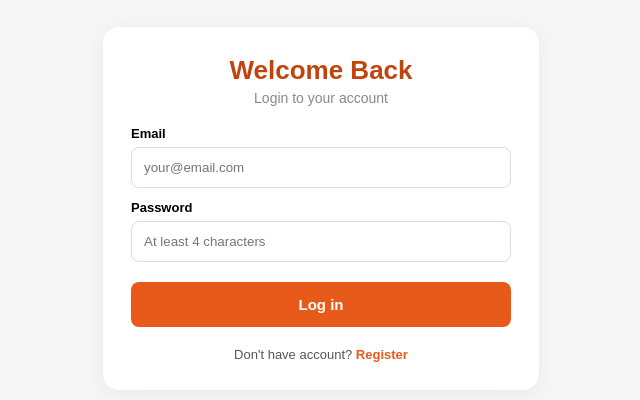
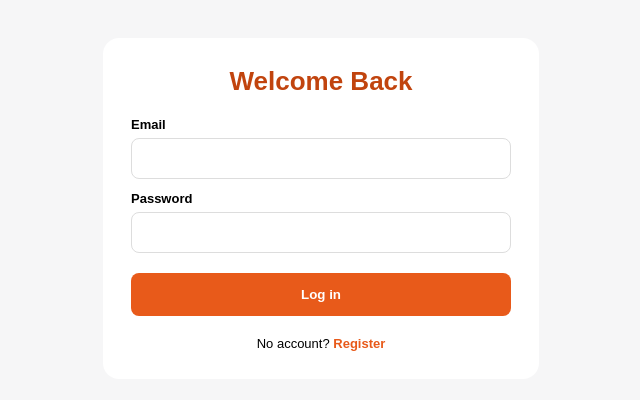
Before and after one commit to wickedrazzy3-commits/Razzy-store, a Next.js app: page / in a window 1280 px wide. Shown: the part 212-612 px from the top of the page, without its empty margins (319-959 px from the left). Built offline with nearby package versions, Linux system fonts and the light colour scheme.

Commit message:
Update page.js

```diff
--- a/app/page.js
+++ b/app/page.js
@@ -1,5 +1,8 @@
 'use client';
 import { useState, useEffect } from 'react';
+
+const PAYSTACK_PUBLIC_KEY = "pk_live_e53e70211b051a607dea27a34fe32091d35917c2"; // <-- REPLACE WITH YOUR OWN KEY HERE!!!
+const DEPOSIT_FEE = 50;
 
 const DEFAULTS=[
  {id:1,name:"Facebook create page ✅ ( all accounts can create",price:4000,oldPrice:5000,type:"digital",img:"https://images.unsplash.com/photo-1611162616475-46b76543ac5f?w=400", delivery:"Page Key: PAGE-RAZZY-8849"},
@@ -16,121 +19,170 @@ export default function Home() {
   const [qtys, setQtys] = useState({1:1,2:1,3:1});
   const [paying, setPaying] = useState(null);
   const [activeDelivery, setActiveDelivery] = useState(null);
+  const [orders, setOrders] = useState([]);
+  const [wallet, setWallet] = useState(0);
+  const [showDeposit, setShowDeposit] = useState(false);
+  const [depositAmount, setDepositAmount] = useState('');
+  const [tab, setTab] = useState('shop');
 
   useEffect(() => {
+    const script = document.createElement("script");
+    script.src = "https://js.paystack.co/v1/inline.js";
+    script.async = true;
+    document.body.appendChild(script);
     try{
       const savedUser = localStorage.getItem("razzy_user");
       if(savedUser) setUser(JSON.parse(savedUser));
       const s=localStorage.getItem("razzy_products");
       if(s){ const p=JSON.parse(s); if(Array.isArray(p)&&p.length>0) setProducts(p); }
+      const o=localStorage.getItem("razzy_orders_v2");
+      if(o) setOrders(JSON.parse(o));
+      const w=localStorage.getItem("razzy_wallet");
+      if(w) setWallet(Number(w));
     }catch{}
   }, []);
+  useEffect(()=>{localStorage.setItem("razzy_orders_v2",JSON.stringify(orders))},[orders]);
+  useEffect(()=>{localStorage.setItem("razzy_wallet", String(wallet))},[wallet]);
 
   const handleAuth = () => {
     if(!email ||!password) return alert('Enter email & password');
-    if(password.length < 4) return alert('Password too short');
+    let users = []; try{ users = JSON.parse(localStorage.getItem("razzy_all_users")||"[]"); }catch{ users=[]; }
+    if(isRegister){
+      if(users.find(u=>u.email===email)) return alert('Already registered! Login');
+      users.push({email,password}); localStorage.setItem("razzy_all_users", JSON.stringify(users));
+      localStorage.setItem("razzy_user", JSON.stringify({email})); setUser({email});
+      alert('Account created! ✅');
+    }else{
+      const found = users.find(u=>u.email===email && u.password===password);
+      if(users.length>0 &&!found) return alert('Wrong email or password');
+      if(users.length===0){ users.push({email,password}); localStorage.setItem("razzy_all_users", JSON.stringify(users)); }
+      localStorage.setItem("razzy_user", JSON.stringify({email})); setUser({email});
+    }
+  };
 
-    // Get all users
-    let users = [];
-    try{ users = JSON.parse(localStorage.getItem("razzy_all_users")||"[]"); }catch{ users=[]; }
+  const handlePaystackDeposit = () => {
+    const amt = Number(depositAmount);
+    if(!amt || amt < 100) return alert('Min ₦100 deposit');
+    if(!window.PaystackPop){ alert('Paystack loading... try again in 2 sec'); return; }
+    if(PAYSTACK_PUBLIC_KEY.includes("xxxx")){ alert('⚠️ REPLACE PAYSTACK_PUBLIC_KEY with your real pk_... key at top of code!'); return; }
 
-    if(isRegister){
-      // REGISTER
-      if(users.find(u=>u.email===email)) return alert('Email already registered! Login instead');
-      users.push({email,password});
-      localStorage.setItem("razzy_all_users", JSON.stringify(users));
-      localStorage.setItem("razzy_user", JSON.stringify({email}));
-      setUser({email});
-      alert('Account created! ✅ Welcome to Razzy Store');
-    }else{
-      // LOGIN
-      const found = users.find(u=>u.email===email && u.password===password);
-      if(!found && users.length>0) return alert('Wrong email or password! If new, click Register');
-      // If no users yet, allow first login as register
-      if(users.length===0){
-        users.push({email,password});
-        localStorage.setItem("razzy_all_users", JSON.stringify(users));
-      }
-      localStorage.setItem("razzy_user", JSON.stringify({email}));
-      setUser({email});
-    }
+    const handler = window.PaystackPop.setup({
+      key: PAYSTACK_PUBLIC_KEY,
+      email: user?.email || email || "customer@razzystore.com",
+      amount: amt * 100, // kobo
+      currency: "NGN",
+      ref: "RAZZY_"+Date.now(),
+      callback: function(response){
+        // Paystack success - deduct fee
+        const credited = amt - DEPOSIT_FEE;
+        if(credited <= 0) return alert('Amount too small after ₦50 fee');
+        setWallet(w=>w+credited);
+        alert(`✅ Paid ₦${amt.toLocaleString()} | Fee ₦${DEPOSIT_FEE} | Credited ₦${credited.toLocaleString()} to wallet!`);
+        setDepositAmount(''); setShowDeposit(false);
+      },
+      onClose: function(){ alert('Payment cancelled'); }
+    });
+    handler.openIframe();
   };
 
   const changeQty=(id,delta)=>setQtys(p=>({...p,[id]:Math.max(1,(p[id]||1)+delta)}));
   const handlePay=async(product)=>{
     const qty=qtys[product.id]||1;
+    const total=Number(product.price)*qty;
+    if(wallet < total) return alert(`❌ Insufficient! Wallet ₦${wallet.toLocaleString()} need ₦${total.toLocaleString()}. Deposit first!`);
     setPaying(product.id);
-    await new Promise(r=>setTimeout(r,1000));
-    setActiveDelivery({product:`${product.name} x${qty}`, price:product.price*qty, deliveryInfo:product.delivery});
+    await new Promise(r=>setTimeout(r,800));
+    setWallet(w=>w-total);
+    const newOrder={id:Date.now(), name:product.name, qty, total, img:product.img, delivery:product.delivery, date:new Date().toLocaleString()};
+    setOrders(prev=>[newOrder,...prev]);
     setPaying(null);
+    setActiveDelivery(newOrder);
   };
+
+  const totalSpent = orders.reduce((a,b)=>a+b.total,0);
+  const totalItems = orders.reduce((a,b)=>a+b.qty,0);
+  const totalDeposited = wallet + totalSpent;
 
   if(!user){
     return(
       <div style={{minHeight:'100vh',display:'flex',alignItems:'center',justifyContent:'center',padding:20,background:'#f6f6f7',fontFamily:'sans-serif'}}>
-        <div style={{background:'white',width:'100%',maxWidth:380,borderRadius:16,padding:28,boxShadow:'0 4px 20px rgba(0,0,0,0.06)'}}>
+        <div style={{background:'white',width:'100%',maxWidth:380,borderRadius:16,padding:28}}>
           <h1 style={{color:'#C1440E',fontSize:26,fontWeight:800,textAlign:'center',margin:0}}>{isRegister?'Create Account':'Welcome Back'}</h1>
-          <p style={{textAlign:'center',color:'#888',fontSize:14,marginTop:4}}>{isRegister?'Register for permanent access':'Login to your account'}</p>
-
-          <div style={{marginTop:20,fontWeight:600,fontSize:13}}>Email</div>
-          <input value={email} onChange={e=>setEmail(e.target.value)} placeholder="your@email.com" style={{width:'100%',padding:12,borderRadius:8,border:'1px solid #ddd',marginTop:6,boxSizing:'border-box'}}/>
-
-          <div style={{marginTop:12,fontWeight:600,fontSize:13}}>Password</div>
-          <input type="password" value={password} onChange={e=>setPassword(e.target.value)} placeholder="At least 4 characters" style={{width:'100%',padding:12,borderRadius:8,border:'1px solid #ddd',marginTop:6,boxSizing:'border-box'}}/>
-
-          <button onClick={handleAuth} style={{width:'100%',background:'#E85A1A',color:'white',border:0,padding:14,borderRadius:8,fontWeight:700,marginTop:20,cursor:'pointer',fontSize:15}}>
-            {isRegister?'Register':'Log in'}
-          </button>
-
-          <div style={{textAlign:'center',marginTop:20,fontSize:13,color:'#555'}}>
-            {isRegister?'Already have account? ':'Don\'t have account? '}
-            <span onClick={()=>setIsRegister(!isRegister)} style={{color:'#E85A1A',cursor:'pointer',fontWeight:700}}>{isRegister?'Login':'Register'}</span>
-          </div>
+          <div style={{marginTop:20,fontWeight:600,fontSize:13}}>Email</div><input value={email} onChange={e=>setEmail(e.target.value)} style={{width:'100%',padding:12,borderRadius:8,border:'1px solid #ddd',marginTop:6,boxSizing:'border-box'}}/>
+          <div style={{marginTop:12,fontWeight:600,fontSize:13}}>Password</div><input type="password" value={password} onChange={e=>setPassword(e.target.value)} style={{width:'100%',padding:12,borderRadius:8,border:'1px solid #ddd',marginTop:6,boxSizing:'border-box'}}/>
+          <button onClick={handleAuth} style={{width:'100%',background:'#E85A1A',color:'white',border:0,padding:14,borderRadius:8,fontWeight:700,marginTop:20}}>{isRegister?'Register':'Log in'}</button>
+          <div style={{textAlign:'center',marginTop:20,fontSize:13}}>{isRegister?'Have account? ':'No account? '}<span onClick={()=>setIsRegister(!isRegister)} style={{color:'#E85A1A',fontWeight:700,cursor:'pointer'}}>{isRegister?'Login':'Register'}</span></div>
         </div>
       </div>
     );
   }
 
   return(
-    <div style={{fontFamily:'sans-serif',background:'#f5f5f7',minHeight:'100vh'}}>
-      <style>{`.header{position:sticky;top:0;background:white;padding:12px 14px;display:flex;justify-content:space-between;align-items:center;z-index:10}.grid{max-width:1100px;margin:12px auto;padding:0 12px;display:grid;grid-template-columns:1fr 1fr;gap:10px}.card2{background:white;border-radius:14px;overflow:hidden;border:1px solid #eee}.img{width:100%;height:130px;object-fit:cover}.qtyBox{display:flex;align-items:center;gap:8px;background:#f6f6f7;border-radius:999px;padding:3px 8px;margin-top:8px;width:fit-content}.qtyBtn{width:26px;height:26px;border-radius:999px;border:1px solid #ddd;background:white;font-weight:800;cursor:pointer}`}</style>
+    <div style={{fontFamily:'sans-serif',background:'#f5f5f7',minHeight:'100vh',paddingBottom:80}}>
+      <style>{`.header{position:sticky;top:0;background:white;padding:12px 14px;display:flex;justify-content:space-between;align-items:center;z-index:10;border-bottom:1px solid #eee}.grid{display:grid;grid-template-columns:1fr 1fr;gap:10px}.card2{background:white;border-radius:14px;overflow:hidden;border:1px solid #eee}.img{width:100%;height:130px;object-fit:cover}.qtyBox{display:flex;align-items:center;gap:8px;background:#f6f6f7;border-radius:999px;padding:3px 8px;margin-top:8px;width:fit-content}.qtyBtn{width:26px;height:26px;border-radius:999px;border:1px solid #ddd;background:white;font-weight:800;cursor:pointer}.dash{display:grid;grid-template-columns:1fr 1fr 1fr;gap:8px;margin:12px}.dashCard{background:white;border-radius:12px;padding:12px;textAlign:center;border:1px solid #eee}`}</style>
 
       <div className="header">
         <div style={{fontWeight:900}}>RAZZY STORE</div>
-        <div style={{display:'flex',gap:8,alignItems:'center'}}>
-          <span style={{fontSize:11}}>Hi, {user.email.split('@')[0]}</span>
-          <button onClick={()=>{localStorage.removeItem("razzy_user"); setUser(null);}} style={{background:'#eee',border:0,padding:'6px 12px',borderRadius:999,fontSize:11,cursor:'pointer'}}>Logout</button>
+        <div style={{display:'flex',gap:6,alignItems:'center'}}>
+          <div style={{background:'#f0fdf4',padding:'4px 10px',borderRadius:999,fontSize:12,fontWeight:800}}>₦{wallet.toLocaleString()}</div>
+          <button onClick={()=>{localStorage.removeItem("razzy_user"); setUser(null);}} style={{background:'#eee',border:0,padding:'6px 10px',borderRadius:999,fontSize:11}}>Logout</button>
         </div>
       </div>
 
-      <div className="grid">
-        {products.map(p=>(
-          <div key={p.id} className="card2">
-            <img src={p.img} className="img" alt={p.name}/>
-            <div style={{padding:10}}>
-              <div style={{fontWeight:700,fontSize:13,height:32,overflow:'hidden'}}>{p.name}</div>
-              <div style={{fontWeight:900,marginTop:4}}>₦{Number(p.price).toLocaleString()}</div>
-              <div className="qtyBox">
-                <button className="qtyBtn" onClick={()=>changeQty(p.id,-1)}>-</button>
-                <span style={{fontWeight:800,fontSize:13,minWidth:18,textAlign:'center'}}>{qtys[p.id]||1}</span>
-                <button className="qtyBtn" onClick={()=>changeQty(p.id,1)}>+</button>
-                <span style={{fontSize:10,color:'#888',marginLeft:4}}>Qty</span>
+      <div style={{maxWidth:1100,margin:'0 auto'}}>
+        <div className="dash">
+          <div className="dashCard"><div style={{fontSize:11,color:'#888'}}>Balance</div><div style={{fontWeight:900,fontSize:15,color:'#16a34a'}}>₦{wallet.toLocaleString()}</div></div>
+          <div className="dashCard"><div style={{fontSize:11,color:'#888'}}>Spent</div><div style={{fontWeight:900,fontSize:15,color:'#dc2626'}}>₦{totalSpent.toLocaleString()}</div></div>
+          <div className="dashCard"><div style={{fontSize:11,color:'#888'}}>Items</div><div style={{fontWeight:900,fontSize:15}}>{totalItems}</div></div>
+        </div>
+
+        <div style={{padding:'0 12px',display:'flex',gap:8,marginBottom:10}}>
+          <button onClick={()=>setShowDeposit(true)} style={{flex:1,background:'#16a34a',color:'white',border:0,padding:'10px',borderRadius:999,fontWeight:800,fontSize:13}}>+ Deposit via Paystack</button>
+          <button onClick={()=>setTab(tab==='shop'?'history':'shop')} style={{flex:1,background:'black',color:'white',border:0,padding:'10px',borderRadius:999,fontWeight:800,fontSize:13}}>{tab==='shop'?`History (${orders.length})`:'Shop'}</button>
+        </div>
+
+        {tab==='shop'? (
+          <div className="grid" style={{padding:'0 12px'}}>
+            {products.map(p=>(
+              <div key={p.id} className="card2">
+                <img src={p.img} className="img"/><div style={{padding:10}}>
+                  <div style={{fontWeight:700,fontSize:13,height:32,overflow:'hidden'}}>{p.name}</div>
+                  <div style={{fontWeight:900,marginTop:4}}>₦{Number(p.price).toLocaleString()}</div>
+                  <div className="qtyBox"><button className="qtyBtn" onClick={()=>changeQty(p.id,-1)}>-</button><span style={{fontWeight:800,fontSize:13,minWidth:18,textAlign:'center'}}>{qtys[p.id]||1}</span><button className="qtyBtn" onClick={()=>changeQty(p.id,1)}>+</button><span style={{fontSize:10,color:'#888',marginLeft:4}}>Qty</span></div>
+                  <button onClick={()=>handlePay(p)} disabled={paying===p.id} style={{width:'100%',marginTop:8,background:wallet<Number(p.price)*(qtys[p.id]||1)?'#ccc':'black',color:'white',border:0,padding:'11px',borderRadius:999,fontWeight:800,fontSize:12}}>{paying===p.id?'Processing...': wallet<Number(p.price)*(qtys[p.id]||1)? 'Low Balance - Deposit':`Pay ₦${(Number(p.price)*(qtys[p.id]||1)).toLocaleString()}`}</button>
+                </div>
               </div>
-              <button onClick={()=>handlePay(p)} disabled={paying===p.id} style={{width:'100%',marginTop:8,background:paying===p.id?'#999':'black',color:'white',border:0,padding:'11px',borderRadius:999,fontWeight:800,fontSize:12,cursor:'pointer'}}>
-                {paying===p.id?'Processing...':`Pay ₦${(Number(p.price)*(qtys[p.id]||1)).toLocaleString()}`}
-              </button>
+            ))}
+          </div>
+        ) : (
+          <div style={{padding:'0 12px'}}>
+            <h3 style={{fontWeight:900}}>Purchase History</h3>
+            {orders.length===0? <div style={{background:'white',padding:20,borderRadius:12,textAlign:'center',color:'#888'}}>No purchases yet</div> :
+              orders.map(o=><div key={o.id} style={{background:'white',borderRadius:12,padding:12,marginTop:10,border:'1px solid #eee',display:'flex',gap:10}}><img src={o.img} style={{width:60,height:60,borderRadius:8,objectFit:'cover'}}/><div style={{flex:1}}><div style={{fontWeight:700,fontSize:13}}>{o.name} x{o.qty}</div><div style={{fontSize:12,marginTop:2}}>₦{o.total.toLocaleString()} • {o.date}</div><div style={{fontSize:11,marginTop:6,background:'#f0fdf4',padding:6,borderRadius:6,border:'1px dashed #aaa'}}>{o.delivery}</div></div></div>)}
+          </div>
+        )}
+      </div>
+
+      {showDeposit && (
+        <div style={{position:'fixed',inset:0,background:'rgba(0,0,0,0.5)',display:'flex',alignItems:'center',justifyContent:'center',padding:20,zIndex:100}}>
+          <div style={{background:'white',width:'100%',maxWidth:360,borderRadius:16,padding:20}}>
+            <h3 style={{fontWeight:900,marginTop:0}}>Deposit via Paystack</h3>
+            <div style={{background:'#fff7ed',padding:10,borderRadius:8,fontSize:12,marginBottom:12}}>💡 Fee: ₦50 per deposit<br/>Pay ₦1000 → Get ₦950 in wallet<br/>Pay ₦5000 → Get ₦4950</div>
+            <input type="number" value={depositAmount} onChange={e=>setDepositAmount(e.target.value)} placeholder="Amount e.g 1000" style={{width:'100%',padding:12,borderRadius:8,border:'1px solid #ddd',boxSizing:'border-box'}}/>
+            {depositAmount && <div style={{marginTop:10,fontSize:13,fontWeight:700}}>You will receive: ₦{(Number(depositAmount)-DEPOSIT_FEE).toLocaleString()} (after ₦50 fee)</div>}
+            <div style={{display:'flex',gap:8,marginTop:14}}>
+              <button onClick={()=>setShowDeposit(false)} style={{flex:1,background:'#eee',border:0,padding:12,borderRadius:999,fontWeight:700}}>Cancel</button>
+              <button onClick={handlePaystackDeposit} style={{flex:1,background:'#16a34a',color:'white',border:0,padding:12,borderRadius:999,fontWeight:800}}>Pay ₦{depositAmount||0}</button>
             </div>
           </div>
-        ))}
-      </div>
+        </div>
+      )}
 
       {activeDelivery && (
-        <div style={{position:'fixed',inset:0,background:'rgba(0,0,0,0.5)',display:'flex',alignItems:'center',justifyContent:'center',padding:20,zIndex:100}} onClick={()=>setActiveDelivery(null)}>
+        <div style={{position:'fixed',inset:0,background:'rgba(0,0,0,0.5)',display:'flex',alignItems:'center',justifyContent:'center',padding:20,zIndex:101}} onClick={()=>setActiveDelivery(null)}>
           <div style={{background:'white',width:'100%',maxWidth:340,borderRadius:20,padding:20}} onClick={e=>e.stopPropagation()}>
-            <div style={{textAlign:'center',fontSize:34}}>✅</div>
-            <h3 style={{textAlign:'center',fontWeight:900}}>Payment Successful!</h3>
-            <div style={{textAlign:'center',fontSize:13,marginTop:6}}>{activeDelivery.product} - ₦{activeDelivery.price.toLocaleString()}</div>
-            <div style={{background:'#f0fdf4',border:'1px dashed #ccc',padding:10,borderRadius:8,fontSize:12,marginTop:12}}>{activeDelivery.deliveryInfo}</div>
+            <div style={{textAlign:'center',fontSize:34}}>✅</div><h3 style={{textAlign:'center',fontWeight:900}}>Paid!</h3>
+            <div style={{background:'#f0fdf4',border:'1px dashed #ccc',padding:10,borderRadius:8,fontSize:12,marginTop:12}}>{activeDelivery.delivery}</div>
             <button onClick={()=>setActiveDelivery(null)} style={{width:'100%',marginTop:12,background:'black',color:'white',border:0,padding:12,borderRadius:999,fontWeight:800}}>Done</button>
           </div>
         </div>
```
